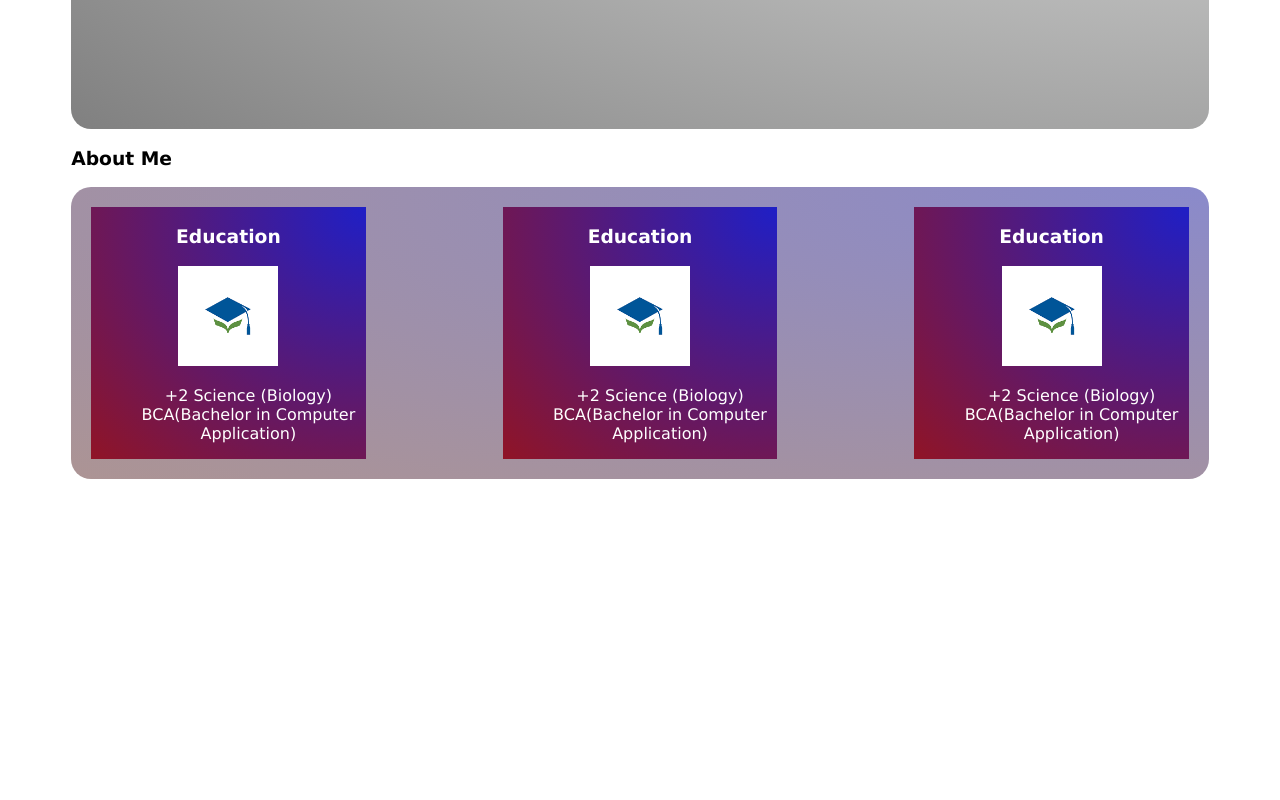
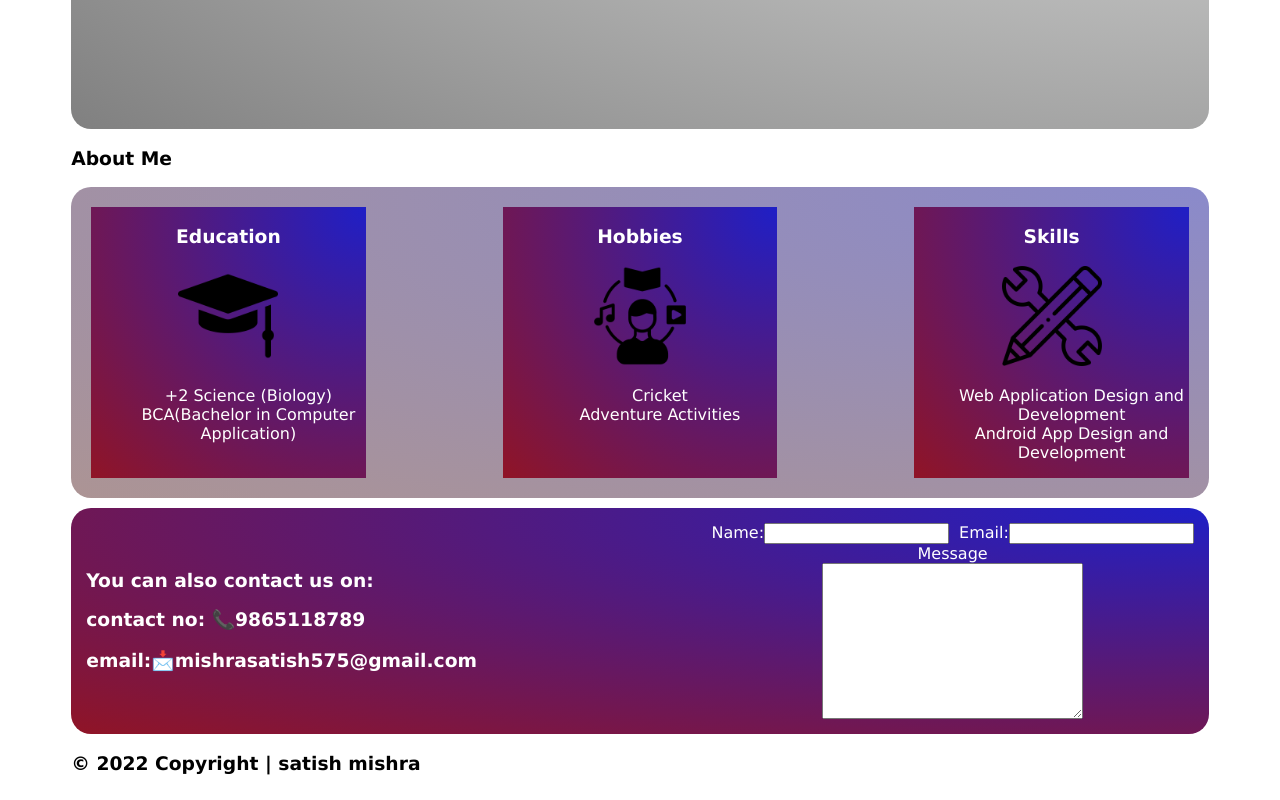
Before and after one commit to satish575/portfolio_website, a plain HTML site: page html/index.html in a window 1280 px wide. Shown: the part 693-1493 px from the top of the page. Before the commit the page ends 1180 px from the top, so only its background shows below. Drawn offline with Linux system fonts and the light colour scheme.

Commit message:
added by satish

```diff
--- a/css/index.css
+++ b/css/index.css
@@ -112,3 +112,40 @@ a:hover{
 .Education li{
     list-style-type: none;
 }
+
+.name-email{
+    display: flex;
+    flex: column;
+    align-items: center;
+    justify-content: center;
+    color: white;
+
+
+}
+.name{
+    display: flex;
+    flex-direction: row;
+    margin-right: 10px;
+
+}
+.email{
+    display: flex;
+    flex-direction: row;
+}
+.message{
+    display: flex;
+    flex-direction: column;
+    align-items: center;
+    color: white;
+}
+.contact-us-section{
+    background: radial-gradient(ellipse at top right, rgb(31, 31, 198), rgb(144, 20, 38));
+    margin-top: 10px;
+    padding: 15px;
+    display: flex;
+    flex-direction: row;
+    color: white;
+    justify-content: space-between;
+    align-items: center;
+    border-radius: 20px;
+}
--- a/html/index.html
+++ b/html/index.html
@@ -42,7 +42,7 @@
             <div class="Education">
                 <h3>Education</h3>
                 <div class="eduimg">
-                    <img src="../images/download.png" alt="" width="100px" height="100px">
+                    <img src="../images/mortarboard.png" alt="" width="100px" height="100px">
                 </div>
                 <div class="edulist">
                     <ul>
@@ -52,31 +52,67 @@
                 </div>
             </div>
             <div class="Education">
-                <h3>Education</h3>
+                <h3>Hobbies</h3>
                 <div class="eduimg">
-                    <img src="../images/download.png" alt="" width="100px" height="100px">
+                    <img src="../images/hobbies.png" alt="" width="100px" height="100px">
                 </div>
                 <div class="edulist">
                     <ul>
-                        <li>+2 Science (Biology)</li>
-                        <li>BCA(Bachelor in Computer Application)</li>
+                        <li>Cricket</li>
+                        <li>Adventure Activities</li>
                     </ul>
                 </div>
             </div>
             <div class="Education">
-                <h3>Education</h3>
+                <h3>Skills</h3>
                 <div class="eduimg">
-                    <img src="../images/download.png" alt="" width="100px" height="100px">
+                    <img src="../images/pencil.png" alt="" width="100px" height="100px">
                 </div>
                 <div class="edulist">
                     <ul>
-                        <li>+2 Science (Biology)</li>
-                        <li>BCA(Bachelor in Computer Application)</li>
+                        <li>Web Application Design and Development</li>
+                        <li>Android App Design and Development</li>
                     </ul>
                 </div>
             </div>
         </div>
       </div>
+
+      <div class="contact-us-section">
+        <div class="description-area">
+                <div class="heading-for-description">
+                    <h3>You can also contact us on:</h3>
+                </div>
+                <div class="descriptions">
+                    <h3>contact no: 📞9865118789</h3>
+                    <h3>email:📩mishrasatish575@gmail.com</h3>
+
+                </div>
+        </div>
+        <div class="form-area">
+            <form action="">
+                <div class="name-email">
+                    <div class="name">
+                         <label for="name">Name:</label>
+                        <input type="text" name="name" id="">
+                    </div>
+                   <div class="email">
+                     <label for="email">Email:</label>
+                    <input type="email" name="email" id="">
+                   </div>
+
+                </div>
+                <div class="message">
+                    <label for="message">Message</label>
+                    <textarea name="" id="" cols="30" rows="10"></textarea>
+                </div>
+
+            </form>
+        </div>
+      </div>
+      <div class="copyrightsection">
+        <h3 class="copyrightText">© 2022 Copyright | satish mishra</h3>
+      </div>
     </div>
     <script src="../index.js"></script>
 </body>
```
Also changed, not shown: images/hobbies.png (added), images/mortarboard.png (added), images/pencil.png (added).
